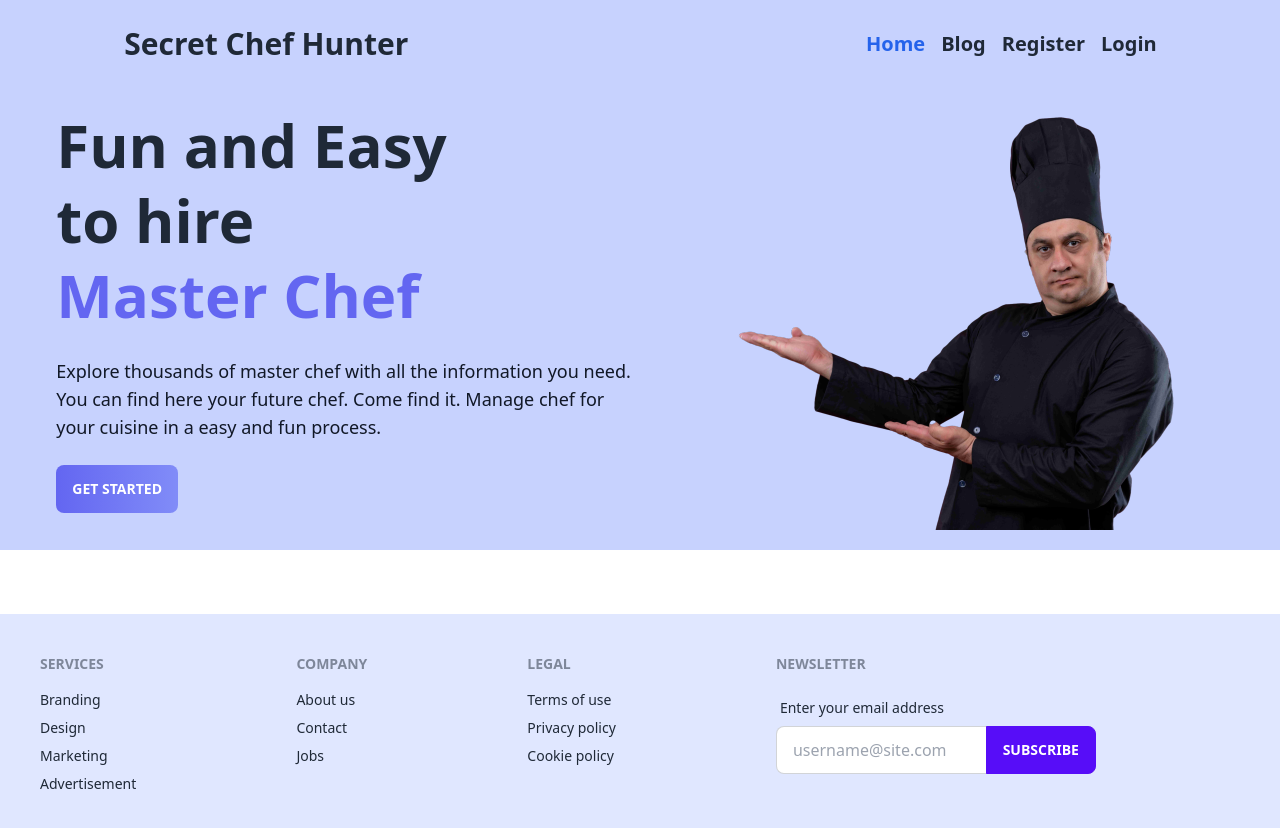
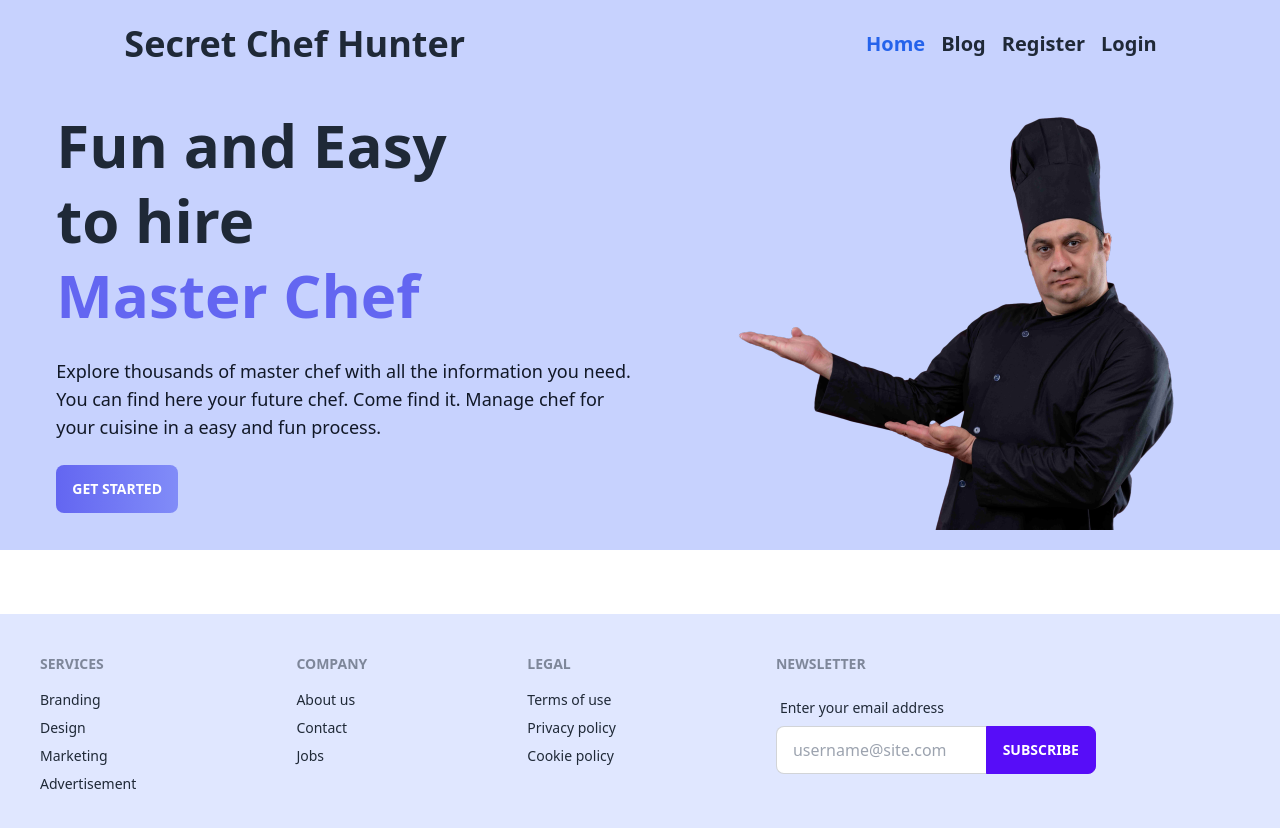
Before and after one commit to Rafatulislam60/secret-chef-hunter, a React (Vite) app: page / in a window 1280 px wide. Shown: the top 828 px of the page. Built offline with nearby package versions, Linux system fonts and the light colour scheme.

Commit message:
active route indicator added

```diff
--- a/src/pages/Shared/Header/Header.jsx
+++ b/src/pages/Shared/Header/Header.jsx
@@ -42,7 +42,7 @@ const Header = () => {
         </div>
         <Link
           to="/"
-          className="btn btn-ghost normal-case text-xl lg:text-3xl font-bold"
+          className="btn btn-ghost normal-case text-xl lg:text-4xl font-bold"
         >
           Secret Chef Hunter
         </Link>
```
